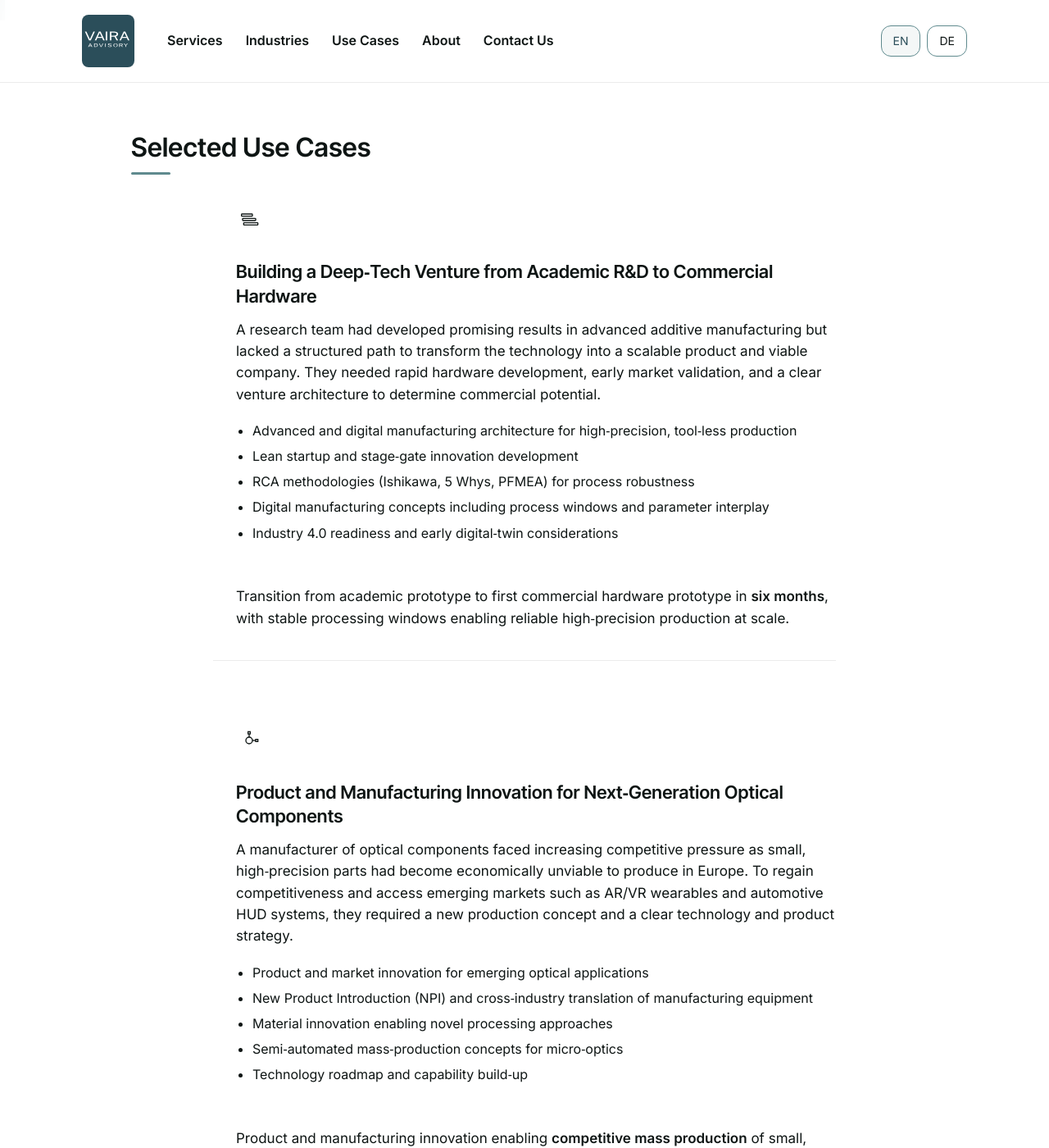
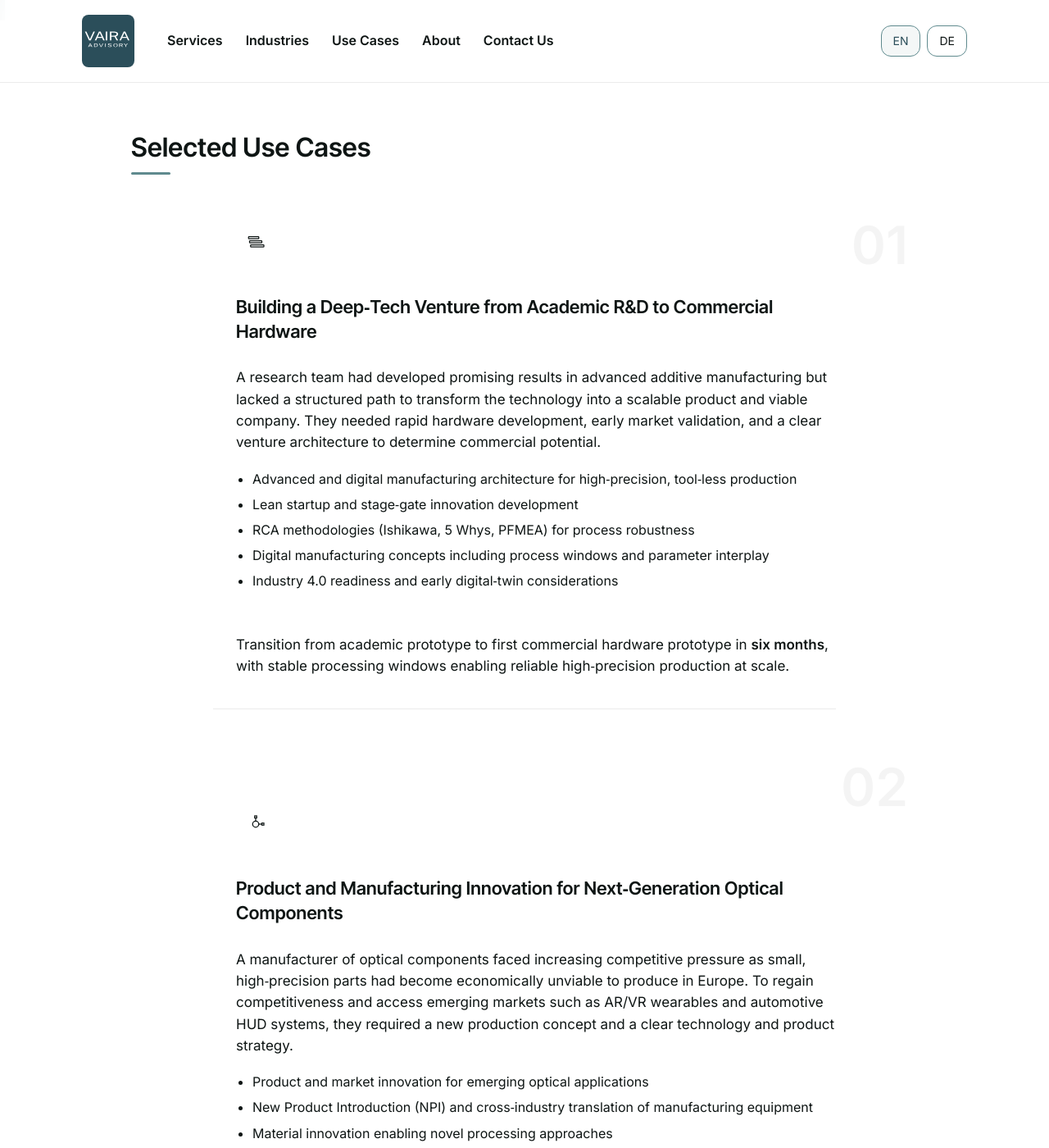
Before and after one commit to raphaelheeb/vaira-advisory, a Jekyll site: the page built from use-cases/index.html, in a window 1280 px wide and 1400 px high, scrolled down 926 px. Shown: the whole window at 82% size. Built offline with Jekyll 4.4.1, drawn with Linux system fonts in a browser that asks for light colours.

Commit message:
Update styles.css

```diff
--- a/assets/css/styles.css
+++ b/assets/css/styles.css
@@ -1261,28 +1261,26 @@
 }
 
 /* =========================================================
-   VAIRA USE-CASES PAGE — tighter spacing
+   VAIRA USE-CASES PAGE — enhanced layout (Option 2 + A1-b)
    ========================================================= */
 
-/* Page-specific hero behavior (mirrors Contact page) */
+/* Hero behavior */
 @media (min-width: 1100px) {
   .use-cases-page .hero-sub {
     white-space: nowrap !important;
   }
 }
 
-/* Micro-illustration sizing */
-.use-cases-page .use-cases-selected .micro-illustration svg {
-  width: 48px;
-  height: 48px;
+/* Section title spacing */
+.use-cases-page h2 {
+  margin-bottom: 32px !important;
 }
 
-/* Tighter vertical rhythm between use case blocks */
-.use-cases-page .use-cases-selected .usecase-item {
-  margin-bottom: 48px;
+.use-cases-page .use-cases-selected h2 {
+  margin-bottom: 40px !important;
 }
 
-/* Compact title spacing in the accent-left section */
+/* Accent-left section spacing */
 .use-cases-page .section--accent-left h2 {
   margin-bottom: 32px !important;
 }
@@ -1291,85 +1289,88 @@
   align-items: start;
 }
 
-/* Tighter spacing before the list of use cases (title → first block) */
-.use-cases-page .use-cases-selected .wrapper--narrow > h2 {
-  margin-bottom: 40px !important;
+.split--usecases .split-left-top {
+  margin-bottom: 12px;
 }
 
-/* Slightly tighter rhythm for the “Where These Use Cases Apply” section */
-.use-cases-page #use-cases-where.section {
-  padding-top: calc(var(--section-space) * 0.9);
-  padding-bottom: calc(var(--section-space) * 0.9);
-}
-
-/* Override global h2 spacing for this page */
-.use-cases-page h2 {
-  margin-bottom: 32px !important;
-}
-
-/* Override global h2 spacing specifically for the Selected Use Cases title */
-.use-cases-page .use-cases-selected h2 {
-  margin-bottom: 40px !important;
-}
-
-/* =========================================================
-   CRITICAL FIX — override global `.section p + ul` spacing
-   ========================================================= */
-
-/* Reduce the huge gap between paragraph and bullet list inside use case blocks */
-.use-cases-page .use-cases-selected .usecase-block p + ul {
-  margin-top: 20px !important;
-}
-
-/* USE CASES — independent alignment for title and illustration */
-.split--usecases {
-  align-items: start;
-}
-
-.split--usecases .split-left {
-  display: flex;
-  flex-direction: column;
-}
-
-.split--usecases .split-left-top {
-  margin-bottom: 24px; /* adjust as needed */
-}
-
-.split--usecases .split-right .illustration-wrapper svg {
-  display: block;
-  margin-top: 0; /* ensures no internal offset */
-}
-
+/* Illustration sizing in accent-left section */
 .use-cases-page .section--accent-left .illustration-wrapper svg {
   width: 85%;
   height: auto;
   transform: translateY(-24px);
 }
 
-/* 1. Reduce title → paragraph spacing in “How We Create Impact” */
-.split--usecases .split-left-top {
-  margin-bottom: 12px;
+/* =========================================================
+   USE CASE BLOCKS — NEW PREMIUM DESIGN
+   ========================================================= */
+
+/* Floating icon tile */
+.micro-illustration-tile {
+  width: 48px;
+  height: 48px;
+  padding: 8px;
+  border: 1px solid rgba(255,255,255,0.12);
+  border-radius: 6px;
+  background: rgba(255,255,255,0.03);
+  display: flex;
+  align-items: center;
+  justify-content: center;
+  margin-bottom: 16px;
 }
 
-/* 2. Increase icon size for better balance */
-.use-cases-page .use-cases-selected .micro-illustration svg {
-  width: 56px;
-  height: 56px;
+/* Increase icon stroke weight */
+.micro-illustration-tile svg * {
+  stroke-width: 2 !important;
 }
 
-/* 3. Improve internal rhythm of each use case block */
-.use-cases-page .use-cases-selected h3 {
-  margin-bottom: 12px;
-}
-
-.use-cases-page .use-cases-selected ul + p {
-  margin-top: 12px;
-}
-
-/* Vertical spine */
+/* Use case block container */
 .usecase-block {
   border-left: 3px solid var(--accent-color);
   padding-left: 28px;
+  position: relative;
+  background: transparent;
+  overflow: hidden;
+  transition: transform 0.25s ease, box-shadow 0.25s ease;
+}
+
+/* Hover elevation */
+.usecase-block:hover {
+  transform: translateY(-4px);
+  box-shadow: 0 8px 24px rgba(0,0,0,0.18);
+}
+
+/* Header bar above each case */
+.usecase-block::before {
+  content: "";
+  display: block;
+  height: 3px;
+  width: 48px;
+  background: var(--accent-color);
+  margin-bottom: 16px;
+}
+
+/* Case numbers (01–04) */
+.usecase-item {
+  position: relative;
+  margin-bottom: 48px;
+}
+
+.usecase-item::before {
+  content: attr(data-case);
+  position: absolute;
+  top: -8px;
+  right: 12px;
+  font-size: 64px;
+  font-weight: 600;
+  opacity: 0.04;
+  pointer-events: none;
+}
+
+/* Divider between cases */
+.usecase-item + .usecase-item {
+  border-top: 1px solid rgba(255,255,255,0.08);
+  padding-top: 48px;
+  margin-top: 48px;
 }
 
 /* Micro-labels */
@@ -1383,7 +1384,11 @@
   margin-bottom: 4px;
 }
 
-/* Spacing rhythm */
+/* Typography rhythm */
+.usecase-block h3 {
+  margin-bottom: 12px;
+}
+
 .usecase-block p {
   margin-bottom: 12px;
 }
@@ -1392,14 +1397,38 @@
   margin: 12px 0 16px 0;
 }
 
-/* Divider between cases */
-.usecase-item + .usecase-item {
-  border-top: 1px solid rgba(255,255,255,0.08);
-  padding-top: 32px;
-  margin-top: 32px;
+/* Engineering grid (fine 8px, top-right quadrant) */
+.usecase-block::after {
+  content: "";
+  position: absolute;
+  top: 0;
+  right: 0;
+  width: 45%;
+  height: 45%;
+  background-image:
+    linear-gradient(to right, rgba(255,255,255,0.06) 1px, transparent 1px),
+    linear-gradient(to bottom, rgba(255,255,255,0.06) 1px, transparent 1px);
+  background-size: 8px 8px;
+  opacity: 0.25;
+  pointer-events: none;
 }
 
-/* Icon weight */
-.usecase-block svg * {
-  stroke-width: 2 !important;
+/* Fix spacing between paragraph and list */
+.use-cases-page .use-cases-selected .usecase-block p + ul {
+  margin-top: 20px !important;
 }
+
+/* Ensure independent alignment for title + illustration */
+.split--usecases {
+  align-items: start;
+}
+
+.split--usecases .split-left {
+  display: flex;
+  flex-direction: column;
+}
+
+.split--usecases .split-right .illustration-wrapper svg {
+  display: block;
+  margin-top: 0;
+}
```
